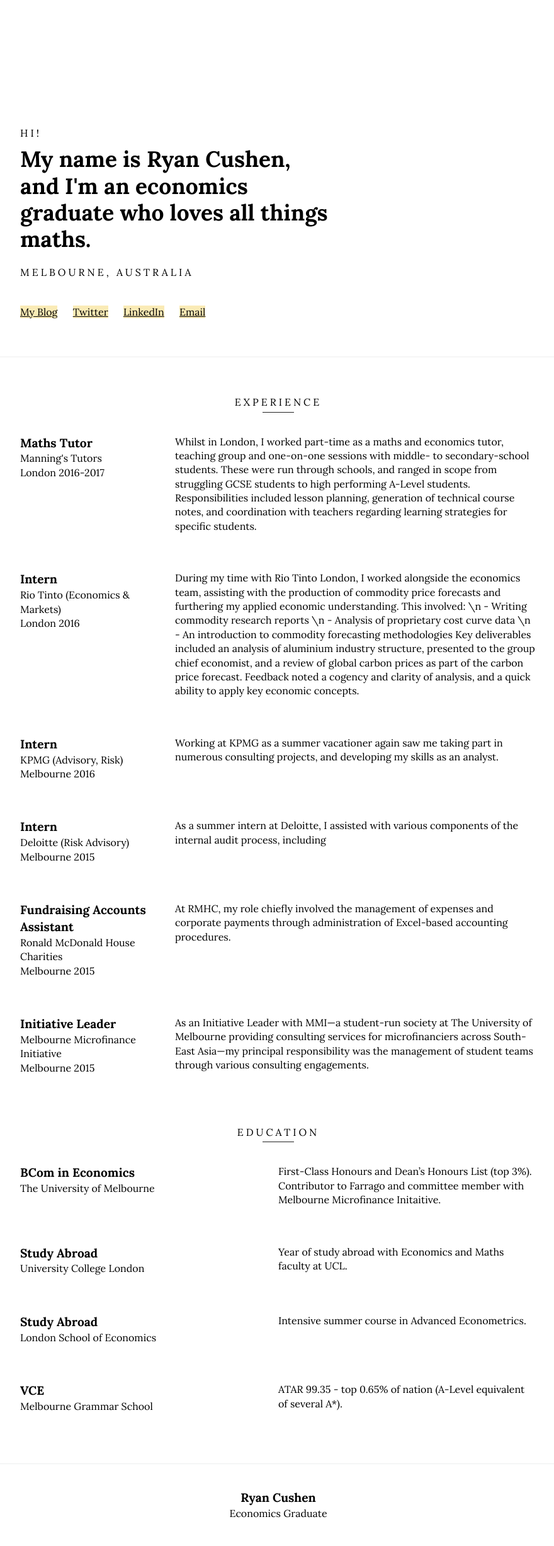
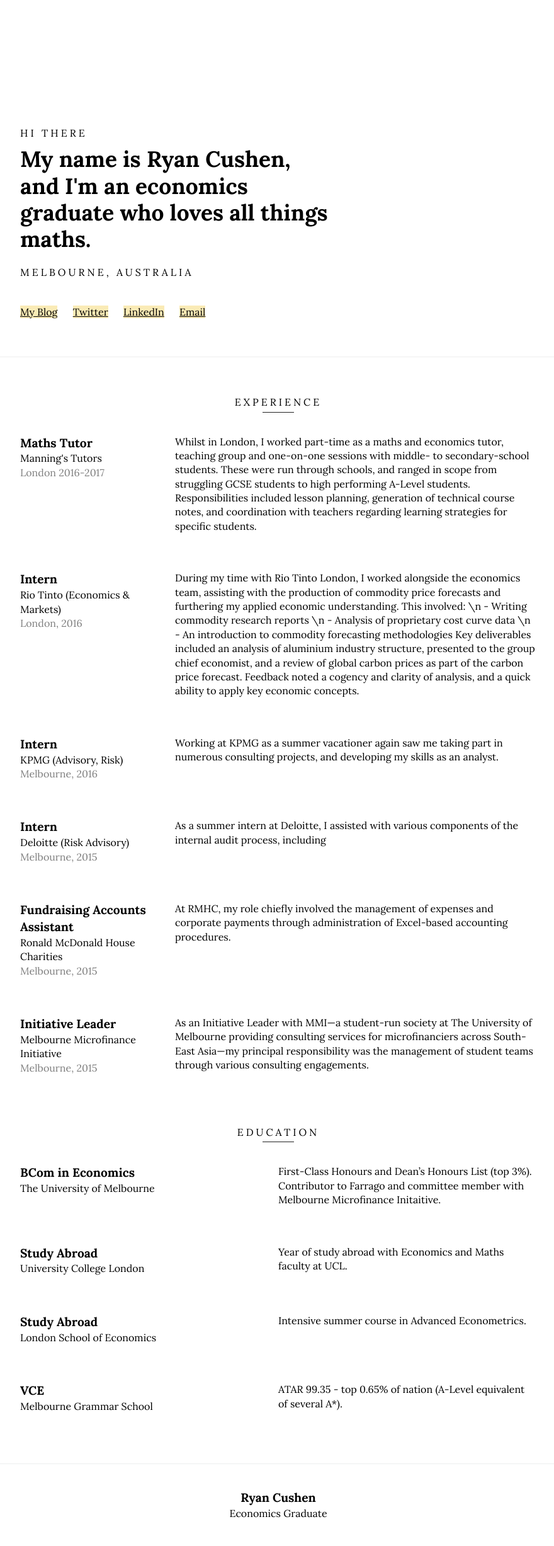
Before and after one commit to rcushen/resume, a Jekyll site: the page built from index.html, in a window 1280 px wide. Shown: the whole page at 63% size, without its empty margins (198-1078 px from the left). Built offline with Jekyll 4.4.1, drawn with Linux system fonts in a browser that asks for light colours.

```diff
--- a/_includes/header.html
+++ b/_includes/header.html
@@ -1,7 +1,7 @@
 <header>
     <div class="container">
         <div class="intro">
-            <p class="intro__pre">Hi!</p>
+            <p class="intro__pre">Hi There</p>
             <p class="intro__main">My name is <span>{{ site.name }}</span>, and I'm an economics graduate who loves all things maths.</p>
             <p class="intro__post">{{ site.location }}</p>
         </div>
--- a/_sass/_resume.scss
+++ b/_sass/_resume.scss
@@ -39,6 +39,10 @@ dt, dd {
     font-size: 1.2rem;
 }
 
+.period {
+  opacity: 0.5
+}
+
 a {
     color: black!important;
     background: rgba(245, 215, 110, .5);
```
Also changed, not shown: _data/jobs.yml (+5 -5 lines).
